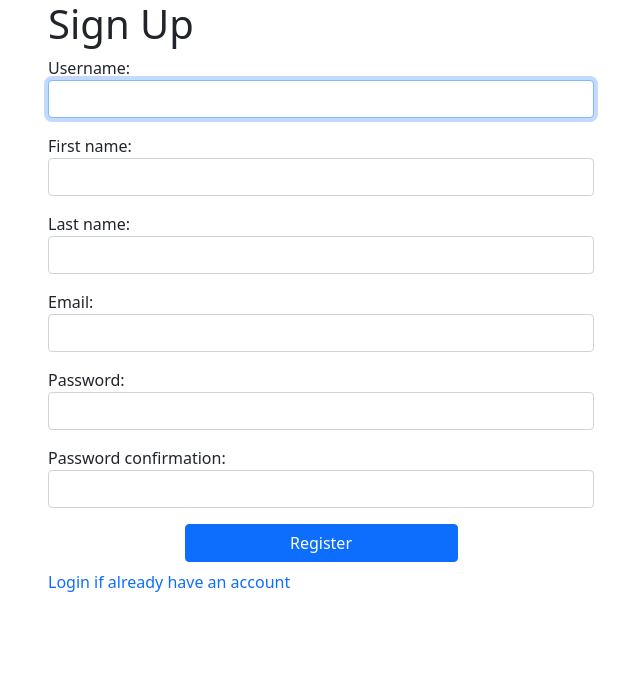
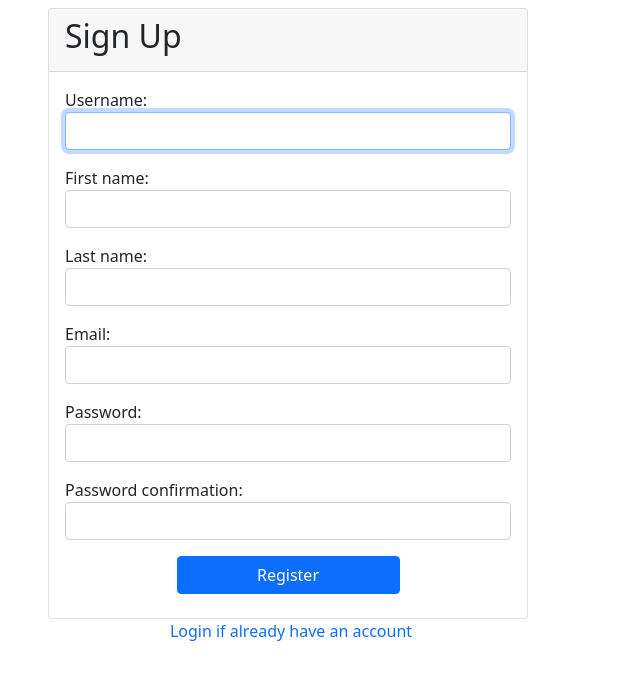
Before and after one commit to ShivPratapRaj/Inventory_Management, a Django app: page /account/register/ in a window 1280 px wide. Shown: the top 680 px of the page, without its empty margins (319-959 px from the left). Run offline with Django 3.2, Linux system fonts and the light colour scheme.

Commit message:
set permission

```diff
--- a/account/templates/account/register.html
+++ b/account/templates/account/register.html
@@ -4,6 +4,7 @@
 
 <!DOCTYPE html>
 <html lang="en">
+
 <head>
     <meta charset="UTF-8">
     <meta http-equiv="X-UA-Compatible" content="IE=edge">
@@ -12,15 +13,23 @@
     <style>
         a {
             text-decoration: none;
+            text-align: center;
         }
     </style>
 </head>
+
 <body>
     <div class="container">
         <div class="row justify-content-center">
             <div class="col-sm-6 col-md-6 col-lg-6">
-        <h1>Sign Up</h1>
 
+
+                <div class="card mt-2" style="width: 30rem;">
+
+                    <div class="card-header">
+                        <h2>Sign Up</h2>
+                    </div>
+                    <div class="card-body">
                         <form method="POST" novalidate>
                             {{ form.as_p }}
                             {% csrf_token %}
@@ -35,9 +44,15 @@
                                 <button class="btn btn-primary mb-2" type="submit">Register</button>
                             </div>
                         </form>
+                    </div>
+                </div>
 
+
+            </div>
+        </div>
+        <div class="row justify-content-center me-5">
             <a href="{% url 'account:login' %}">Login if already have an account</a>
-
+        </div>
         {% if messages %}
         {% for message in messages %}
         <small {% if message.tags %} class="{{message.tags}}" {% endif %}>
@@ -45,10 +60,11 @@
         </small>
         {% endfor %}
         {% endif %}
-        </div>
-        </div>
+
+
     </div>
 </body>
+
 </html>
 
 {% endblock %}
--- a/item/templates/item/itemlist.html
+++ b/item/templates/item/itemlist.html
@@ -25,7 +25,7 @@
   <body>
 
     <div class="container mt-1">
-      <div class="card shadow ">
+      <div class="card shadow">
         <div class="card-body">
 
           <table class="table table-primary text-center table-bordered ">
@@ -74,8 +74,9 @@
                 <td>
                   <a href="{% url 'update_item' neww.id %}" class="btn btn-warning btn-sm">Edit</a>
                   <form action="{% url 'delete_item' neww.id %}" method="POST" class="d-inline"> {% csrf_token %}
+                    {% if perms.item.delete_item %}
                     <input type="submit" class="btn btn-danger btn-sm" value="Delete">
-
+                    {% endif %}
                   </form>
                 </td>
                 <!-- <td>{{neww.quantity|subtract:neww.sold}}</td> -->
--- a/item/views.py
+++ b/item/views.py
@@ -27,6 +27,7 @@ def index(request):
                             'data': data,
                             'sss':sss,
                             'lll':lll,
+                            'name':request.user.username,
                             })
     # else:
     #     return HttpResponseRedirect('/account/login/')
```
Also changed, not shown: account/templates/account/login.html (+15 -4 lines). Lines whose indentation alone changed are shown as unchanged.
